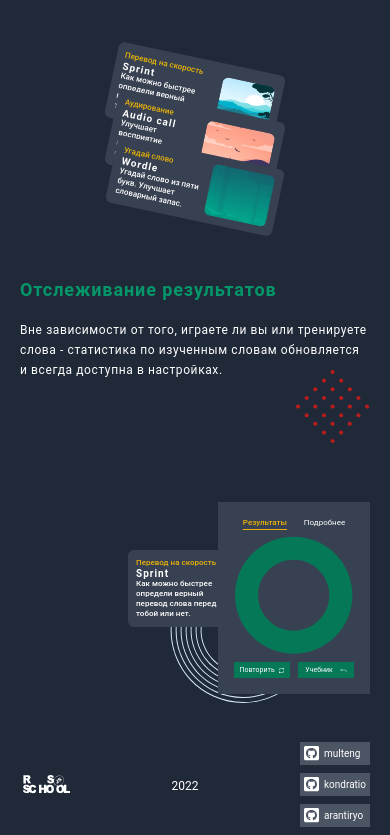
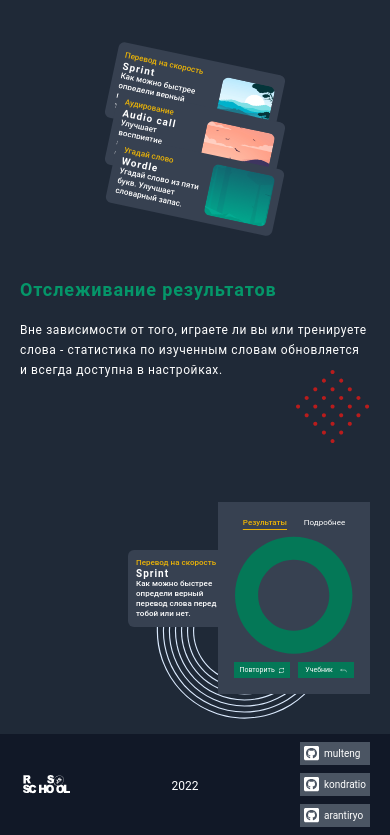
Before and after one commit to Arantiryo/rs-lang, a React (Create React App) app in the folder rs-lang/: page / in a window 390 px wide. Shown: the part 1121-1956 px from the top of the page. Built offline with nearby package versions, Linux system fonts and the light colour scheme.

Commit message:
fix: header and footer positioning

```diff
--- a/rs-lang/src/Containers/Home/Home.tsx
+++ b/rs-lang/src/Containers/Home/Home.tsx
@@ -11,15 +11,21 @@ export default function Home() {
   console.log(userInfo);
 
   return (
-    <div className="home bg-gray-800">
-      <div className="px-5 max-w-7xl mx-auto xl:px-0">
+    <>
+      <div className="bg-gray-800 w-full">
         <Header />
-        <Welcome />
-        <Benefits />
-        <MiniGames />
-        <ResultsTracking />
+      </div>
+      <main className="home bg-gray-800">
+        <div className="px-5 max-w-7xl mx-auto xxl:px-0">
+          <Welcome />
+          <Benefits />
+          <MiniGames />
+          <ResultsTracking />
+        </div>
+      </main>
+      <div className="bg-gray-900 w-full">
         <Footer />
       </div>
-    </div>
+    </>
   );
 }
--- a/rs-lang/src/components/Footer/Footer.tsx
+++ b/rs-lang/src/components/Footer/Footer.tsx
@@ -4,7 +4,7 @@ import footerGithub from "../../assets/svg/github.svg";
 
 export default function Footer() {
   return (
-    <footer className="footer relative w-full flex items-center justify-between py-2 md:min-h-[100px]">
+    <footer className="footer px-5 max-w-7xl mx-auto xxl:px-0 relative w-full flex items-center justify-between py-2 md:min-h-[100px]">
       <div className="rs-logo md:min-w-[220px]">
         <Link
           to={{ pathname: "https://rs.school/" }}
--- a/rs-lang/src/components/Header/Header.tsx
+++ b/rs-lang/src/components/Header/Header.tsx
@@ -4,7 +4,7 @@ import Nav from "./Navbar/Burger";
 
 export default function Header() {
   return (
-    <div className="header relative w-full h-20 lg:h-[120px] flex items-center justify-between">
+    <header className="header px-5 max-w-7xl mx-auto xxl:px-0 relative w-full h-20 lg:h-[120px] flex items-center justify-between">
       <Link to="/">
         <img
           className="block relative top-[-2px] w-24 sm:w-[140px] lg:w-[200px]"
@@ -13,6 +13,6 @@ export default function Header() {
         />
       </Link>
       <Nav></Nav>
-    </div>
+    </header>
   );
 }
--- a/rs-lang/src/components/ResultsTracking/ResultsTracking.tsx
+++ b/rs-lang/src/components/ResultsTracking/ResultsTracking.tsx
@@ -21,7 +21,7 @@ export default function ResultsTracking() {
         src={resultsPseudoElem1}
         alt="pseudo element"
       />
-      <div className="relative ml-auto w-3/4 max-w-[520px] flex items-baseline justify-end mb-10 sm:top-[-50px] md:right-[50px]">
+      <div className="relative ml-auto w-3/4 max-w-[520px] flex items-baseline justify-end pb-10 sm:top-[-50px] md:right-[50px]">
         <div className="relative top-[40px] left-[80px] z-10 xs:top-[60px] lg:top-[80px]">
           <GameSprint />
         </div>
@@ -29,7 +29,7 @@ export default function ResultsTracking() {
           <ResultsTrackingCard />
         </div>
         <img
-          className="absolute w-5/6 h-5/6 bottom-[-30px] left-[20px] sm:bottom-[-80px] sm:left-[90px]"
+          className="absolute w-5/6 h-5/6 bottom-[-10px] left-[20px] sm:bottom-[-50px] sm:left-[90px]"
           src={resultsPseudoCircle}
           alt="pseudo element"
         />
```
